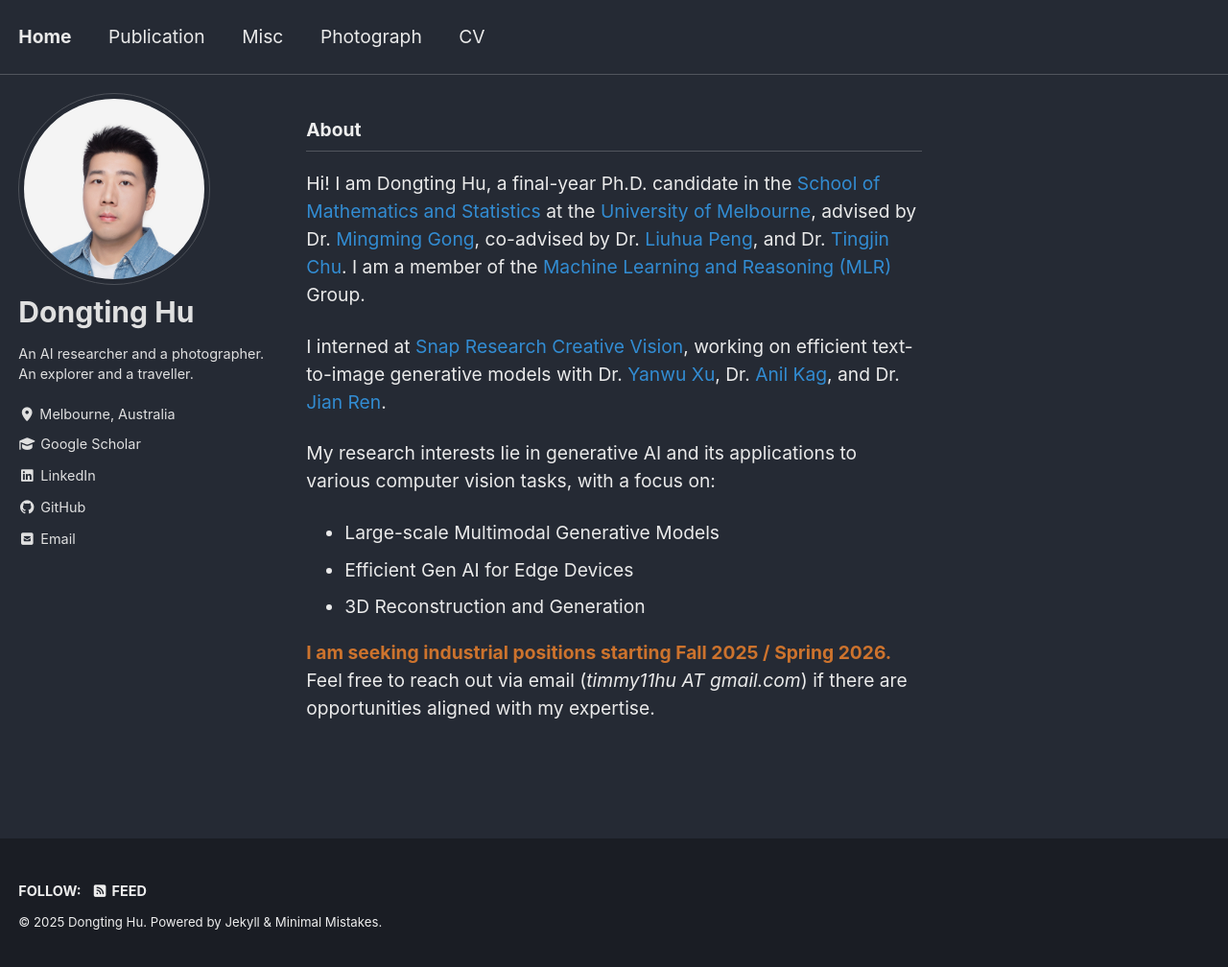
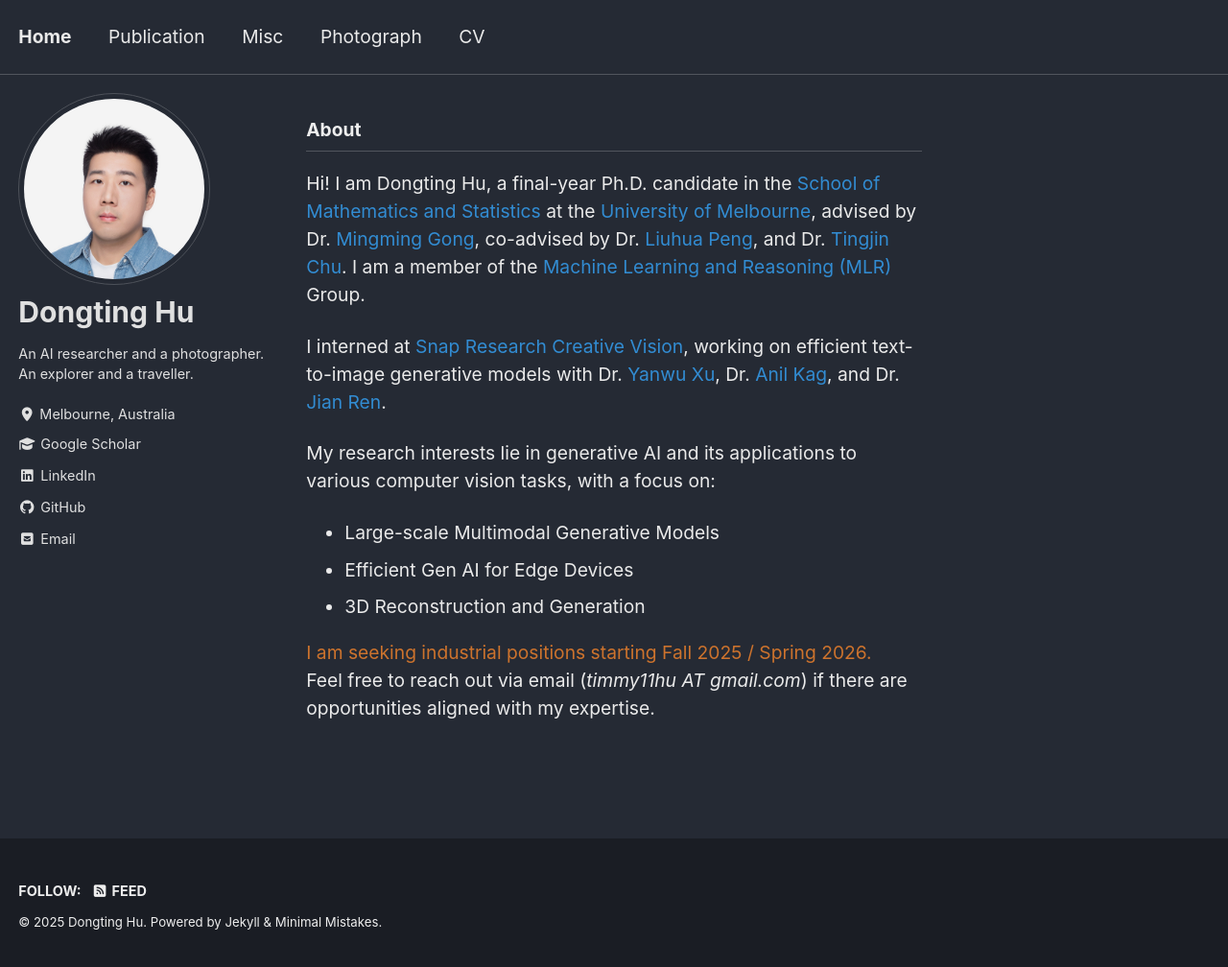
Before and after one commit to timmy11hu/timmy11hu.github.io, a Jekyll site: the page built from index.html, in a window 1280 px wide and 1010 px high. Shown: the whole window at 96% size. Built offline with Jekyll 4.4.1, drawn with Linux system fonts in a browser that asks for light colours; cached includes are drawn as plain includes; the list of posts is cut into pages by our own code.

Commit message:
Update home.html

```diff
--- a/_layouts/home.html
+++ b/_layouts/home.html
@@ -36,7 +36,7 @@
 </ul>
 
 <p>
-  <span style="color: rgb(205, 115, 45); font-weight: bold;">
+  <span style="color: rgb(205, 115, 45);">
     I am seeking industrial positions starting Fall 2025 / Spring 2026.
   </span><br>
   Feel free to reach out via email (<em>timmy11hu AT gmail.com</em>) if there are opportunities aligned with my expertise.
```
